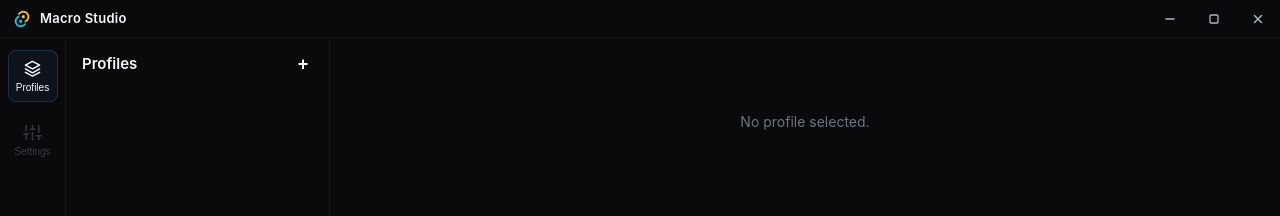
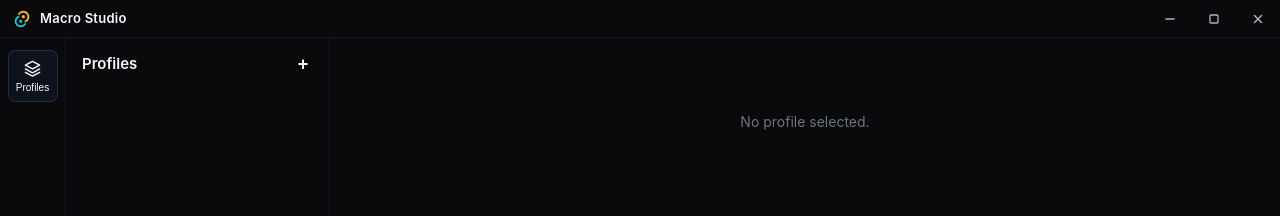
Before and after one commit to 404duckfound/macrostudio, a React (Vite) app: page / in a window 1280 px wide. Shown: the top 216 px of the page. Built offline with nearby package versions, Linux system fonts and the light colour scheme.

Commit message:
Remove settings nav, trigger mode, repeat toggle; disable text selection

```diff
--- a/src/components/nav/Navbar.tsx
+++ b/src/components/nav/Navbar.tsx
@@ -15,22 +15,6 @@ export default function Navbar() {
           </svg>
           <span>Profiles</span>
         </button>
-        <button type="button" className="navbar-btn" disabled title="Coming soon">
-          <svg viewBox="0 0 24 24" aria-hidden="true">
-            <g stroke="currentColor" strokeWidth="1.8" strokeLinecap="round" fill="none">
-              <line x1="4" y1="21" x2="4" y2="14" />
-              <line x1="4" y1="10" x2="4" y2="3" />
-              <line x1="12" y1="21" x2="12" y2="12" />
-              <line x1="12" y1="8" x2="12" y2="3" />
-              <line x1="20" y1="21" x2="20" y2="16" />
-              <line x1="20" y1="12" x2="20" y2="3" />
-              <line x1="1" y1="14" x2="7" y2="14" />
-              <line x1="9" y1="8" x2="15" y2="8" />
-              <line x1="17" y1="16" x2="23" y2="16" />
-            </g>
-          </svg>
-          <span>Settings</span>
-        </button>
       </div>
     </nav>
   );
--- a/src/components/workspace/Workspace.tsx
+++ b/src/components/workspace/Workspace.tsx
@@ -132,8 +132,6 @@ export default function Workspace() {
   const [saving, setSaving] = useState(false);
 
   const [triggerType, setTriggerType] = useState("Hotkey Press");
-  const [triggerMode, setTriggerMode] = useState("Toggle ON/OFF");
-  const [repeatHeld, setRepeatHeld] = useState(false);
 
   useEffect(() => {
     setDraftTriggers(active?.triggers.length ? [...active.triggers] : []);
@@ -357,15 +355,6 @@ export default function Workspace() {
             </div>
           </div>
 
-          <div className="field">
-            <label>Trigger Mode</label>
-            <select value={triggerMode} onChange={(e) => setTriggerMode(e.target.value)}>
-              <option>Toggle ON/OFF</option>
-              <option>Hold Down / While Pressed</option>
-              <option>Single Fire / Execute Once</option>
-            </select>
-          </div>
-
           <div className="toggles">
             <div className="toggle-row">
               <div>
@@ -378,21 +367,6 @@ export default function Workspace() {
                 aria-checked={draftBlockKey}
                 className={`switch ${draftBlockKey ? "switch-on" : ""}`}
                 onClick={() => setDraftBlockKey((v) => !v)}
-              >
-                <span className="switch-thumb" />
-              </button>
-            </div>
-            <div className="toggle-row">
-              <div>
-                <span className="toggle-title">Repeat While Held</span>
-                <span className="toggle-sub">Loop execution continuously</span>
-              </div>
-              <button
-                type="button"
-                role="switch"
-                aria-checked={repeatHeld}
-                className={`switch ${repeatHeld ? "switch-on" : ""}`}
-                onClick={() => setRepeatHeld((v) => !v)}
               >
                 <span className="switch-thumb" />
               </button>
--- a/src/theme.css
+++ b/src/theme.css
@@ -17,7 +17,9 @@
   --status-danger: #ff5f6b;
 }
 
-* { box-sizing: border-box; }
+* { box-sizing: border-box; user-select: none; -webkit-user-select: none; }
+
+input, textarea { user-select: text; -webkit-user-select: text; }
 
 html, body, #root { height: 100%; }
 
```
Also changed, not shown: 1 other file (tests, documents, lock files or other folders).
